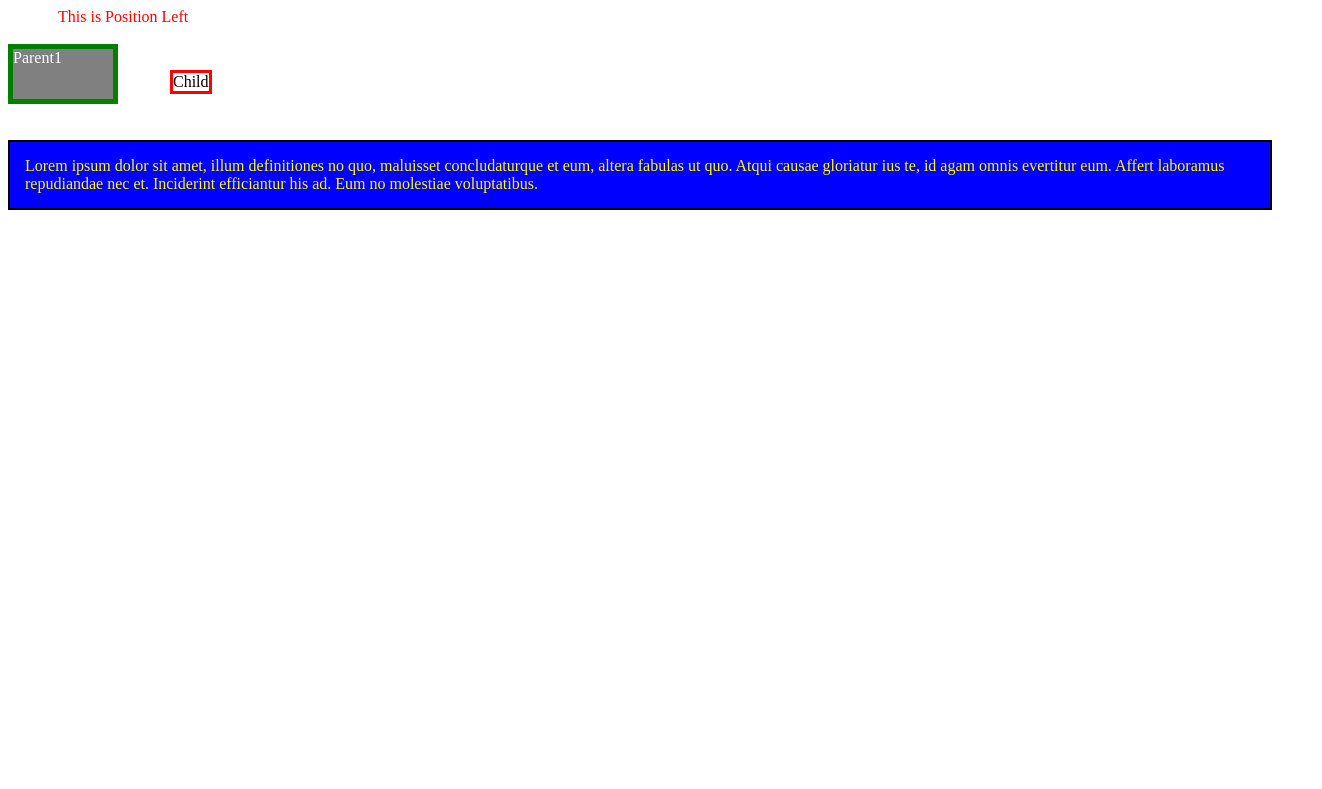
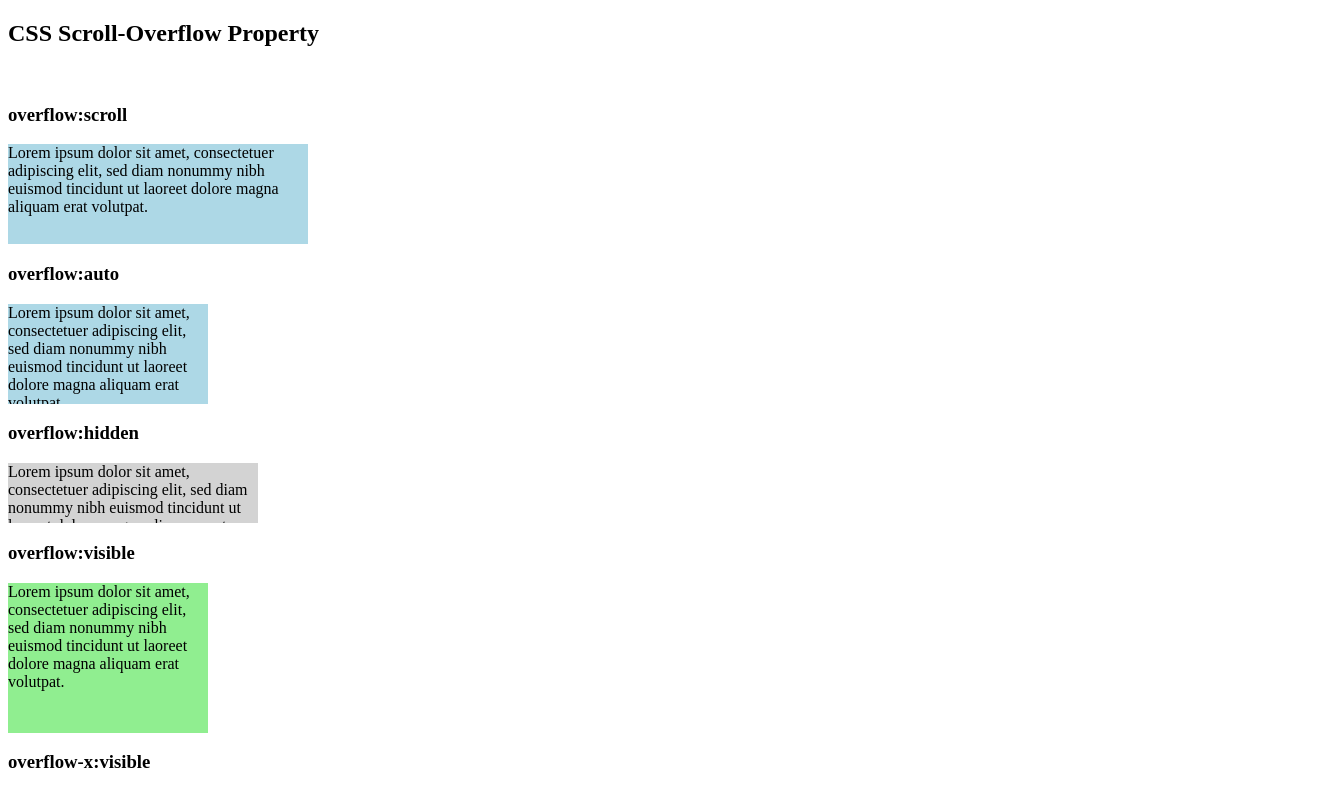
Before and after one commit to Karishma1208/Session3, a plain HTML site: page index.html in a window 1280 px wide. Shown: the top 789 px of the page, 1322 px wide, since content can reach past the window. Drawn offline with Linux system fonts and the light colour scheme.

Commit message:
CSS Scroll-Overflow Property

```diff
--- a/css/style.css
+++ b/css/style.css
@@ -1,29 +1,34 @@
-.pos
+.scroll1
 {
-    color:red;
-    position: relative;
-    left:50px;
+    background-color: lightblue;
+    width: 300px;
+    height: 100px;
+    overflow: scroll;
 }
-#parent
+#scroll2
 {
-    position: static;
-    border: 5px solid green;
-    width: 100px;
-    height: 50px;
-    background-color: gray;
-    color: white;
-  }
-  #child {
-    position: absolute;
-    border: 3px solid red;
-    top: 70px;
-    left: 170px;
-  }
-  .sticky
-  {
-    position: sticky;
-    padding: 15px;
-    background-color: blue;
-    border: 2px solid black;
-    color: yellow;
-  }
+    background-color: lightblue;
+    width: 200px;
+    height: 100px;
+    overflow: auto;
+}
+.scroll3
+{
+    background-color: lightgray;
+    width: 250px;
+    height: 60px;
+    overflow: hidden;
+}
+#scroll4
+{
+    background-color: lightgreen;
+    width: 200px;
+    height: 150px;
+    overflow: visible;
+}
+#scroll5
+{
+    background-color: lightgreen;
+    width: 40px;
+    overflow-x: visible;
+}
--- a/index.html
+++ b/index.html
@@ -6,13 +6,22 @@
 </head>
 <body>
 
-   <div class="pos">This is Position Left</div>
+   <h2>CSS Scroll-Overflow Property</h2>
    <br>
-   <div id="parent">Parent1</div>
-   <br>
-   <span id="child">Child</span>
-   <br>
-   <div class="sticky">Lorem ipsum dolor sit amet, illum definitiones no quo, maluisset concludaturque et eum, altera fabulas ut quo. Atqui causae gloriatur ius te, id agam omnis evertitur eum. Affert laboramus repudiandae nec et. Inciderint efficiantur his ad. Eum no molestiae voluptatibus.</div>
+   <h3>overflow:scroll</h3>
+   <div class="scroll1">Lorem ipsum dolor sit amet, consectetuer adipiscing elit, sed diam nonummy nibh euismod tincidunt ut laoreet dolore magna aliquam erat volutpat.</div>
+
+   <h3>overflow:auto</h3>
+   <div id="scroll2">Lorem ipsum dolor sit amet, consectetuer adipiscing elit, sed diam nonummy nibh euismod tincidunt ut laoreet dolore magna aliquam erat volutpat.</div>
+
+   <h3>overflow:hidden</h3>
+   <div class="scroll3">Lorem ipsum dolor sit amet, consectetuer adipiscing elit, sed diam nonummy nibh euismod tincidunt ut laoreet dolore magna aliquam erat volutpat.</div>
+
+   <h3>overflow:visible</h3>
+   <div id="scroll4">Lorem ipsum dolor sit amet, consectetuer adipiscing elit, sed diam nonummy nibh euismod tincidunt ut laoreet dolore magna aliquam erat volutpat.</div>
+
+   <h3>overflow-x:visible</h3>
+   <div id="scroll5">Lorem ipsum dolor sit amet, consectetuer adipiscing elit, sed diam nonummy nibh euismod tincidunt ut laoreet dolore magna aliquam erat volutpat.</div>
 
 </body>
 </html>
```
